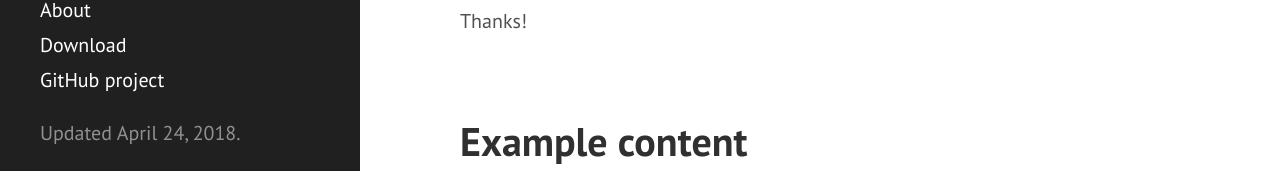
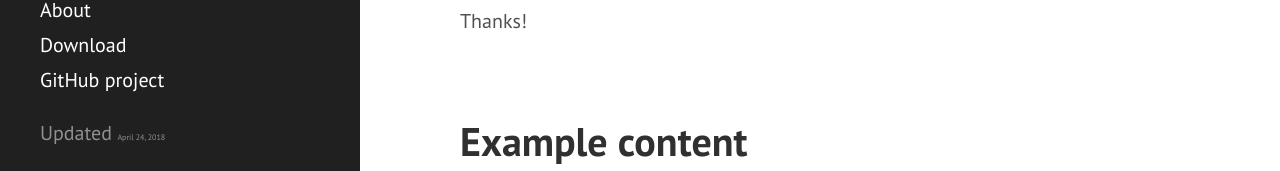
Before and after one commit to kmellick/Data-Guide, a Jekyll site: the page built from index.html, in a window 1280 px wide and 900 px high, scrolled down 577 px. Shown: the part 712-883 px from the top of the window. Built offline with Jekyll 4.4.1, drawn with Linux system fonts in a browser that asks for light colours; the list of posts is cut into pages by our own code.

Commit message:
Update sidebar.html

```diff
--- a/_includes/sidebar.html
+++ b/_includes/sidebar.html
@@ -31,6 +31,6 @@
 
     </nav>
 
-    <p>Updated {{ site.time | date: '%B %-d, %Y' }}. </p>
+    <p>Updated <span style = "font-size: 8px;"> {{ site.time | date: '%B %-d, %Y' }} </p> </span>
   </div>
 </div>
```
